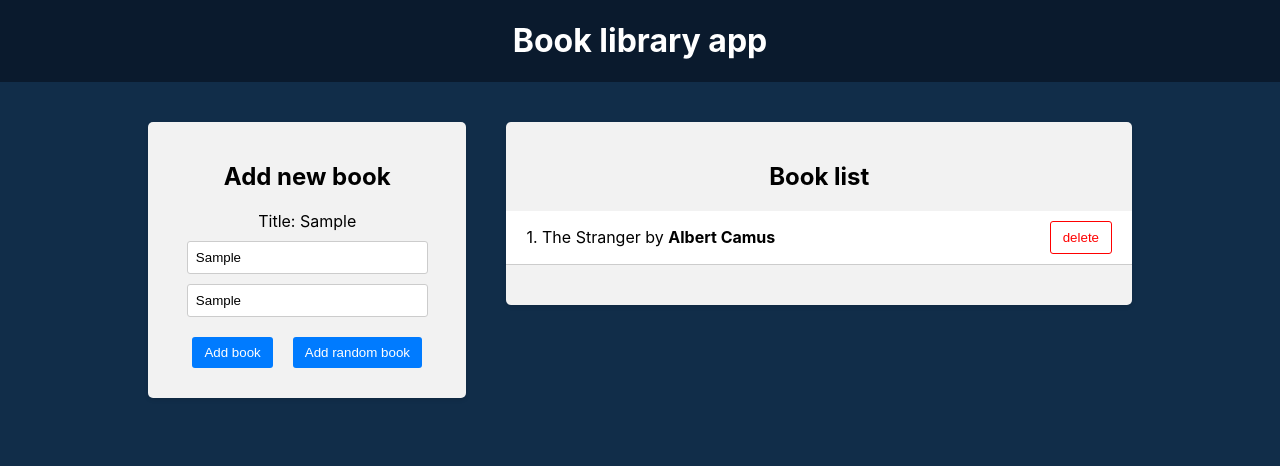
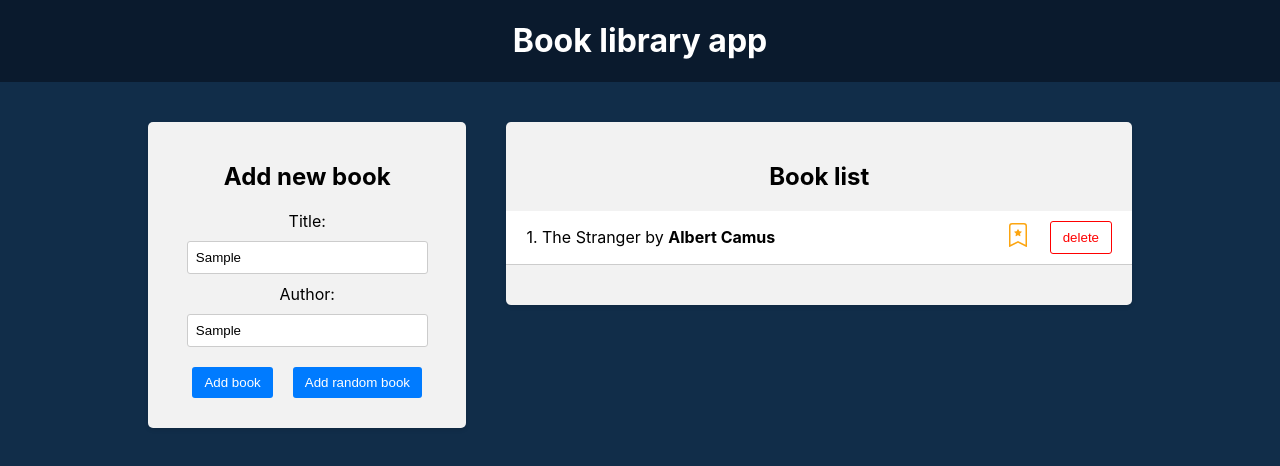
Before and after one commit to cherryBOOM28/react-redux-book-library-app, a React (Create React App) app in the folder frontend/: page / in a window 1280 px wide. Both pictures are taken after typing "Sample", "Sample" into the empty fields and a click on the button "Add random book". Shown: the top 466 px of the page. Built offline with nearby package versions, Linux system fonts and the light colour scheme.

Commit message:
add: toggle favorite book

```diff
--- a/frontend/package.json
+++ b/frontend/package.json
@@ -10,6 +10,7 @@
     "@testing-library/user-event": "^13.5.0",
     "react": "^19.2.0",
     "react-dom": "^19.2.0",
+    "react-icons": "^5.5.0",
     "react-redux": "^9.2.0",
     "react-scripts": "5.0.1",
     "uuid": "^13.0.0",
--- a/frontend/src/components/BookForm/BookForm.js
+++ b/frontend/src/components/BookForm/BookForm.js
@@ -19,11 +19,13 @@
         title,
         author,
         id: uuidv4(),
+        isFavorite: false,
       }
       dispatch(addBook(book))
       setTitle('')
       setAuthor('')
     }
+    // console.log('added')
   }
 
   const handleAddRandomBook = () => {
@@ -34,6 +36,7 @@
     const randomBookWithId = {
       ...randomBook,
       id: uuidv4(),
+      isFavorite: false,
     }
 
     dispatch(addBook(randomBookWithId))
@@ -44,24 +47,25 @@
       <h2>Add new book</h2>
       <form onSubmit={handleSubmit}>
         <div>
-          <label htmlFor="title">Title: {title}</label>
+          <label htmlFor="title">Title:</label>
           <input
             type="text"
             id="title"
             value={title}
             onChange={(e) => setTitle(e.target.value)}
           />
+          <label htmlFor="title">Author:</label>
           <input
             type="text"
             id="author"
             value={author}
             onChange={(e) => setAuthor(e.target.value)}
           />
-          <button type="submit">Add book</button>
-          <button type="button" onClick={handleAddRandomBook}>
-            Add random book
-          </button>
         </div>
+        <button type="submit">Add book</button>
+        <button type="button" onClick={handleAddRandomBook}>
+          Add random book
+        </button>
       </form>
     </div>
   )
--- a/frontend/src/components/BookList/BookList.js
+++ b/frontend/src/components/BookList/BookList.js
@@ -1,15 +1,21 @@
-import { deleteBook } from '../../redux/books/actionCreators'
+import { deleteBook, toggleFavorite } from '../../redux/books/actionCreators'
 import './BookList.css'
 import { useDispatch, useSelector } from 'react-redux'
+import { BsBookmarkStarFill, BsBookmarkStar } from 'react-icons/bs'
 
 const BookList = () => {
   const books = useSelector((state) => state.books)
   const dispatch = useDispatch()
 
   const handleDeleteBook = (id) => {
-    console.log(id)
+
     dispatch(deleteBook(id))
   }
+
+  const handleToggleFavorite = (id) => {
+    dispatch(toggleFavorite(id))
+  }
+
   return (
     <div>
       <div className="app-block book-list">
@@ -23,7 +29,18 @@
                 <div className="book-info">
                   {++i}. {book.title} by <strong>{book.author}</strong>{' '}
                 </div>
-                <div>
+                <div className="book-actions">
+                  <span
+                    onClick={() => handleToggleFavorite(book.id)}
+                    className=""
+                  >
+                    {book.isFavorite ? (
+                      <BsBookmarkStarFill className="star-icon" />
+                    ) : (
+                      <BsBookmarkStar className="star-icon" />
+                    )}
+                  </span>
+
                   <button
                     onClick={() => handleDeleteBook(book.id)}
                     className="book-actions"
--- a/frontend/src/redux/books/actionCreators.js
+++ b/frontend/src/redux/books/actionCreators.js
@@ -13,3 +13,10 @@
     payload: id,
   }
 }
+
+export const toggleFavorite = (id) => {
+  return {
+    type: actionType.TOGGLE_FAVORITE,
+    payload: id,
+  }
+}
--- a/frontend/src/redux/books/actionTypes.js
+++ b/frontend/src/redux/books/actionTypes.js
@@ -1,3 +1,3 @@
 export const ADD_BOOK = 'ADD_BOOK'
 export const DELETE_BOOK = 'DELETE_BOOK'
-// TOGGLE_FAVORITE
+export const TOGGLE_FAVORITE = 'TOGGLE_FAVORITE'
--- a/frontend/src/redux/books/reducer.js
+++ b/frontend/src/redux/books/reducer.js
@@ -8,6 +8,12 @@
       return [...state, action.payload]
     case actionType.DELETE_BOOK:
       return state.filter((book) => book.id !== action.payload)
+    case actionType.TOGGLE_FAVORITE:
+      return state.map((book) =>
+        book.id === action.payload
+          ? { ...book, isFavorite: !book.isFavorite }
+          : book
+      )
     default:
       return state
   }
```
Also changed, not shown: 1 other file (tests, documents, lock files or other folders).
